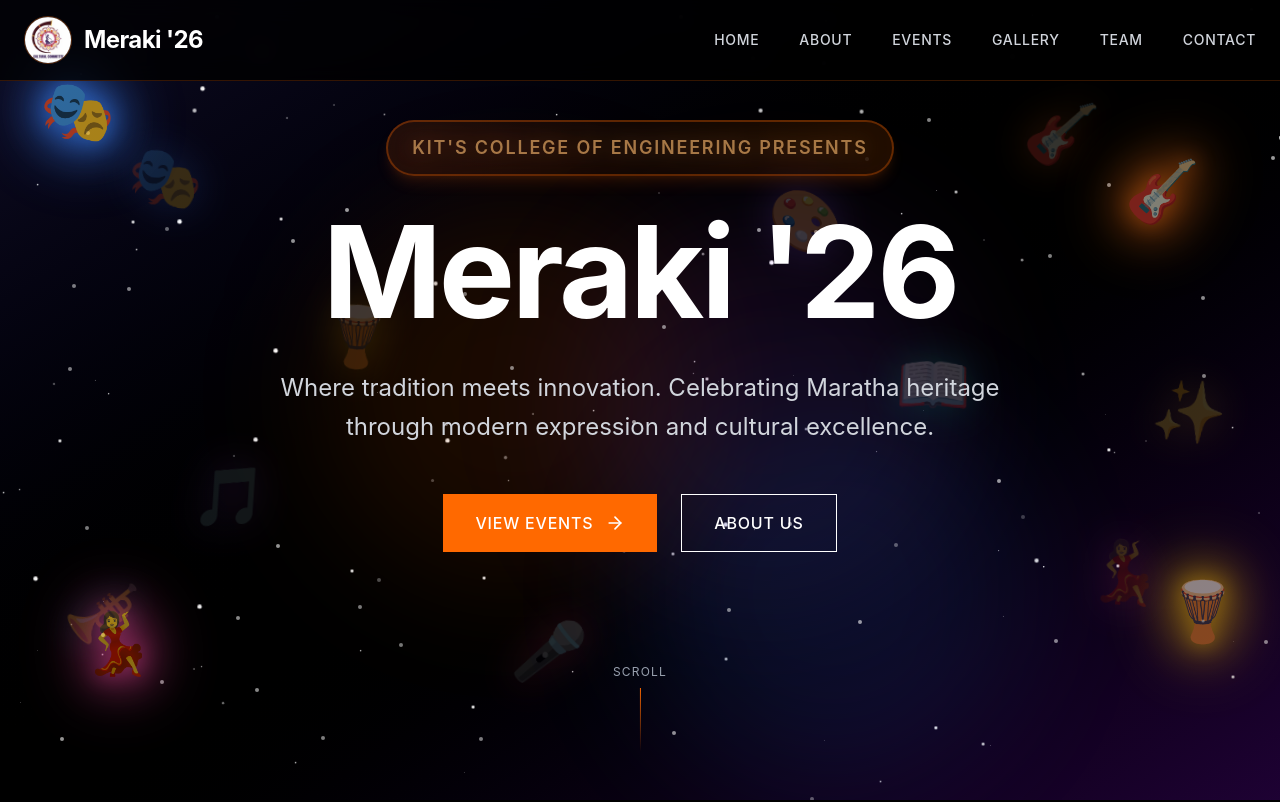
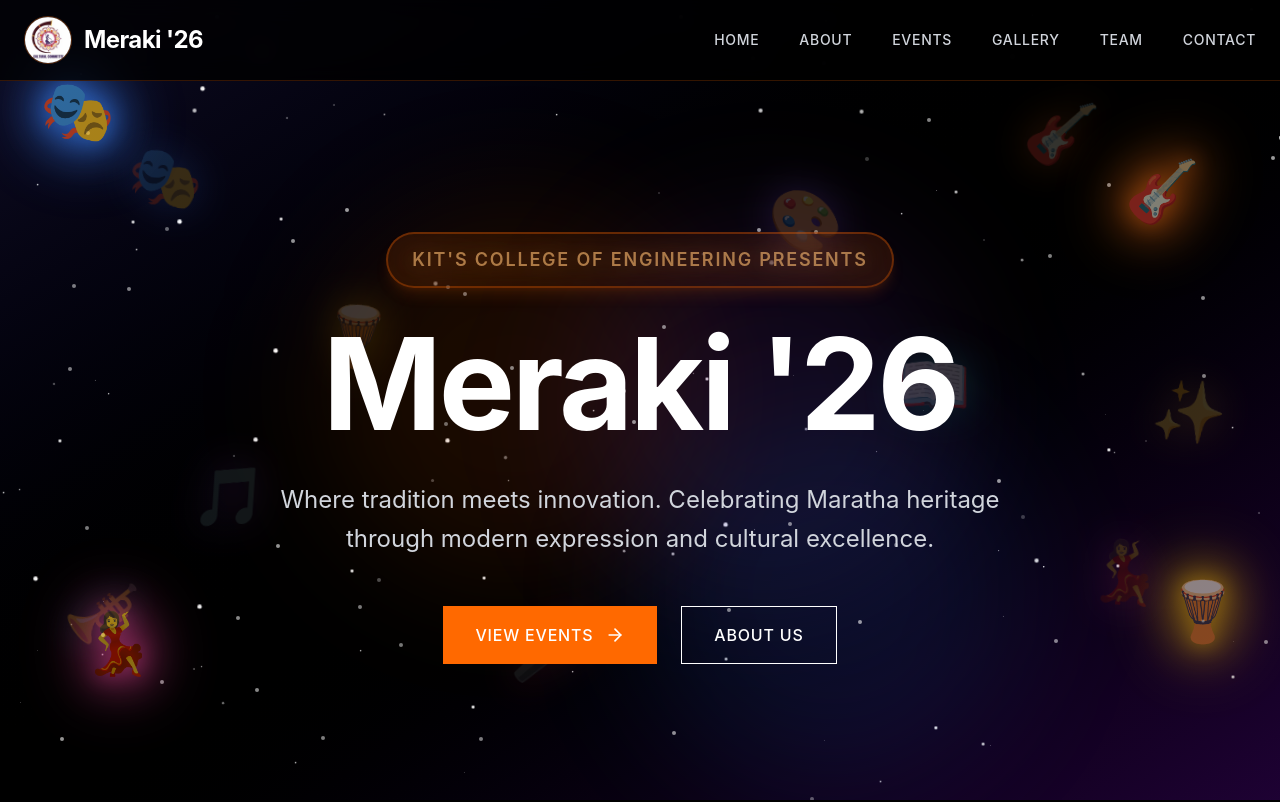
Before and after one commit to Aditya-Aryan-6914/Meraki, a React (Vite) app: page / in a window 1280 px wide. Shown: the top 802 px of the page. Built offline with nearby package versions, Linux system fonts and the light colour scheme.

Commit message:
Fix hero spacing and remove scroll indicator

```diff
--- a/src/app/components/Hero.tsx
+++ b/src/app/components/Hero.tsx
@@ -21,10 +21,10 @@ export function Hero() {
       </div>
 
       {/* Content */}
-      <div className="relative z-10 container mx-auto px-6 pb-24 md:pb-32 text-center">
+      <div className="relative z-10 container mx-auto px-6 pt-32 md:pt-40 pb-16 text-center">
         <div className="max-w-5xl mx-auto">
           <div className="inline-block mb-8 px-6 py-3 bg-gradient-to-r from-orange-500/20 via-orange-500/10 to-orange-500/20 border-2 border-orange-500/50 rounded-full backdrop-blur-md shadow-lg shadow-orange-500/20 animate-pulse" style={{ animationDuration: '3s' }}>
-            <span className="text-orange-300 text-base md:text-lg font-semibold uppercase tracking-widest drop-shadow-[0_0_10px_rgba(251,146,60,0.5)]">KIT's College of Engineering Presents</span>
+            <span className="text-orange-300 text-sm md:text-base lg:text-lg font-semibold uppercase tracking-widest drop-shadow-[0_0_10px_rgba(251,146,60,0.5)]">KIT's College of Engineering Presents</span>
           </div>
 
           <h1 className="text-6xl md:text-8xl lg:text-9xl text-white mb-8 font-bold tracking-tight">
@@ -52,14 +52,6 @@ export function Hero() {
           </div>
         </div>
       </div>
-
-      {/* Scroll Indicator */}
-      <div className="absolute bottom-12 left-1/2 transform -translate-x-1/2 z-10">
-        <div className="flex flex-col items-center gap-2">
-          <span className="text-gray-400 text-xs uppercase tracking-widest">Scroll</span>
-          <div className="w-px h-16 bg-gradient-to-b from-orange-500 to-transparent"></div>
-        </div>
-      </div>
     </section>
   );
 }
```
